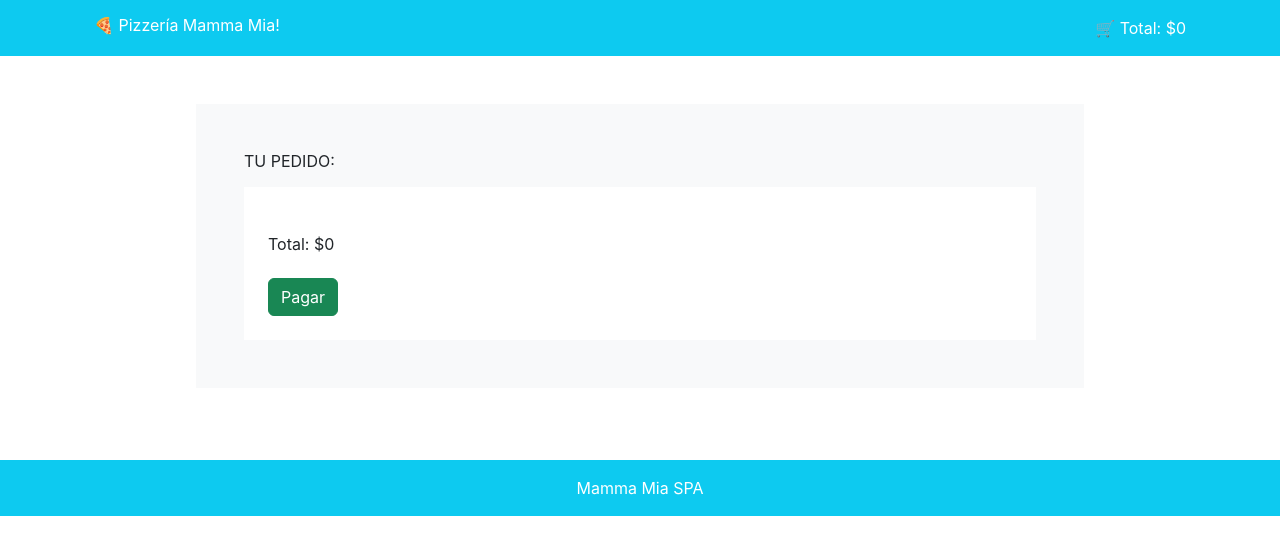
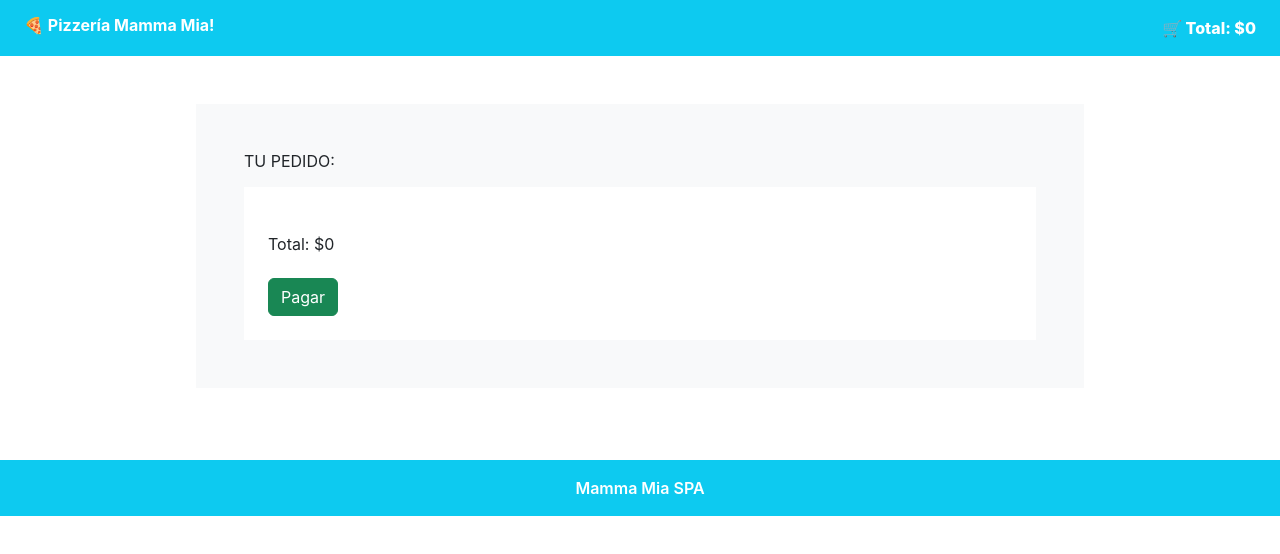
Before and after one commit to diegoalmeidaz/desafio_5.4_prueba_react_router_2, a React (Create React App) app: page /carrito in a window 1280 px wide. Shown: the top 554 px of the page. Built offline with nearby package versions, Linux system fonts and the light colour scheme.

Commit message:
fix: style finishing

```diff
--- a/src/components/Card.jsx
+++ b/src/components/Card.jsx
@@ -24,11 +24,11 @@ const Card = () => {
                         <div className="card-body">
                             <p className="card-title text-center text-capitalize"><strong>Pizza {pizza.name} </strong></p>
                             <hr />
-                            <p className="card-text text-center mt-2">
+                            <p className="card-text text-center mt-2 ">
                                 <b>Ingredientes: </b>
                             </p>
 
-                            <ul className="text-center mt-2">
+                            <ul className="text-center mt-2 text-capitalize">
                                 {pizza.ingredients.map((ingredient, i)=>(
                                     <li key={i}>{ingredient}</li>
                                 ))}
@@ -36,7 +36,7 @@ const Card = () => {
                                     <hr className="mt-3"/>
                         </div>
 
-                        <h2 className="text-center mt-1 mb-3"><strong>
+                        <h2 className="text-center mt-1 mb-3 text-xl"><strong>
                             Precio: {pizza.price.toLocaleString(
                                 "es-CL",{
                                     style: "currency",
--- a/src/components/Footer.jsx
+++ b/src/components/Footer.jsx
@@ -1,6 +1,6 @@
 function Footer() {
     return (
-      <footer className="bg-info text-white p-3 mt-4 text-center">Mamma Mia SPA</footer>
+      <footer className="bg-info text-white p-3 mt-4 text-center font-semibold">Mamma Mia SPA</footer>
     );
   }
 
--- a/src/components/Header.jsx
+++ b/src/components/Header.jsx
@@ -4,8 +4,8 @@ const Header = () => {
     return (
       <div className="header d-flex flex-column justify-content-center text-white text-center">
         <hr className="w-75 mx-auto mb-2" />
-        <h1 >Pizzería Mamma Mia</h1>
-        <h6 className=" font-bold ">¡Tenemos las mejores pizzas!</h6>
+        <h1 className="font-bold">Pizzería Mamma Mia</h1>
+        <h6 className=" font-medium ">¡Tenemos las mejores pizzas!</h6>
         <hr className="w-75 mx-auto mt-3" />
       </div>
     );
--- a/src/components/Navbar.jsx
+++ b/src/components/Navbar.jsx
@@ -14,7 +14,7 @@ const Navbar = () => {
   return (
     <div className="navbar text-white bg-info">
       <div className="container d-block">
-        <div className="d-flex justify-content-between bg-slate-500">
+        <div className="d-flex justify-content-between">
           <Link to="/" className="mx-1 mb-0">
             <h2 className="mb-0 font-bold p-2">
 
@@ -22,7 +22,7 @@ const Navbar = () => {
             </h2>
           </Link>
 
-          <Link to="/carrito" className="logo-nombre mx-1 mb-0 p-2">
+          <Link to="/carrito" className="logo-nombre mx-1 mb-0 p-2 font-extrabold">
             <p className="carritotext">🛒 Total: {total.toLocaleString(
                                 "es-CL",{
                                     style: "currency",
--- a/src/pages/Detail.jsx
+++ b/src/pages/Detail.jsx
@@ -26,7 +26,7 @@ const Detail = () => {
                 <hr />
                 <p className="card-text mb-2 mt-2">{pizzaInfo.desc}</p>
                 <hr />
-                <ul className="mt-2 mb-2 subti">
+                <ul className="mt-2 mb-2 subti text-capitalize">
                   Ingredientes:
                   {pizzaInfo.ingredients?.map((ingredient, i) => (
                     <li key={i}>{ingredient}</li>
--- a/tailwind.config.js
+++ b/tailwind.config.js
@@ -1,6 +1,8 @@
 /** @type {import('tailwindcss').Config} */
 module.exports = {
-  content: [],
+  content: [
+    "./src/**/*.{js,jsx,ts,tsx}",
+  ],
   theme: {
     extend: {},
   },
```
Also changed, not shown: 1 other file (tests, documents, lock files or other folders).
